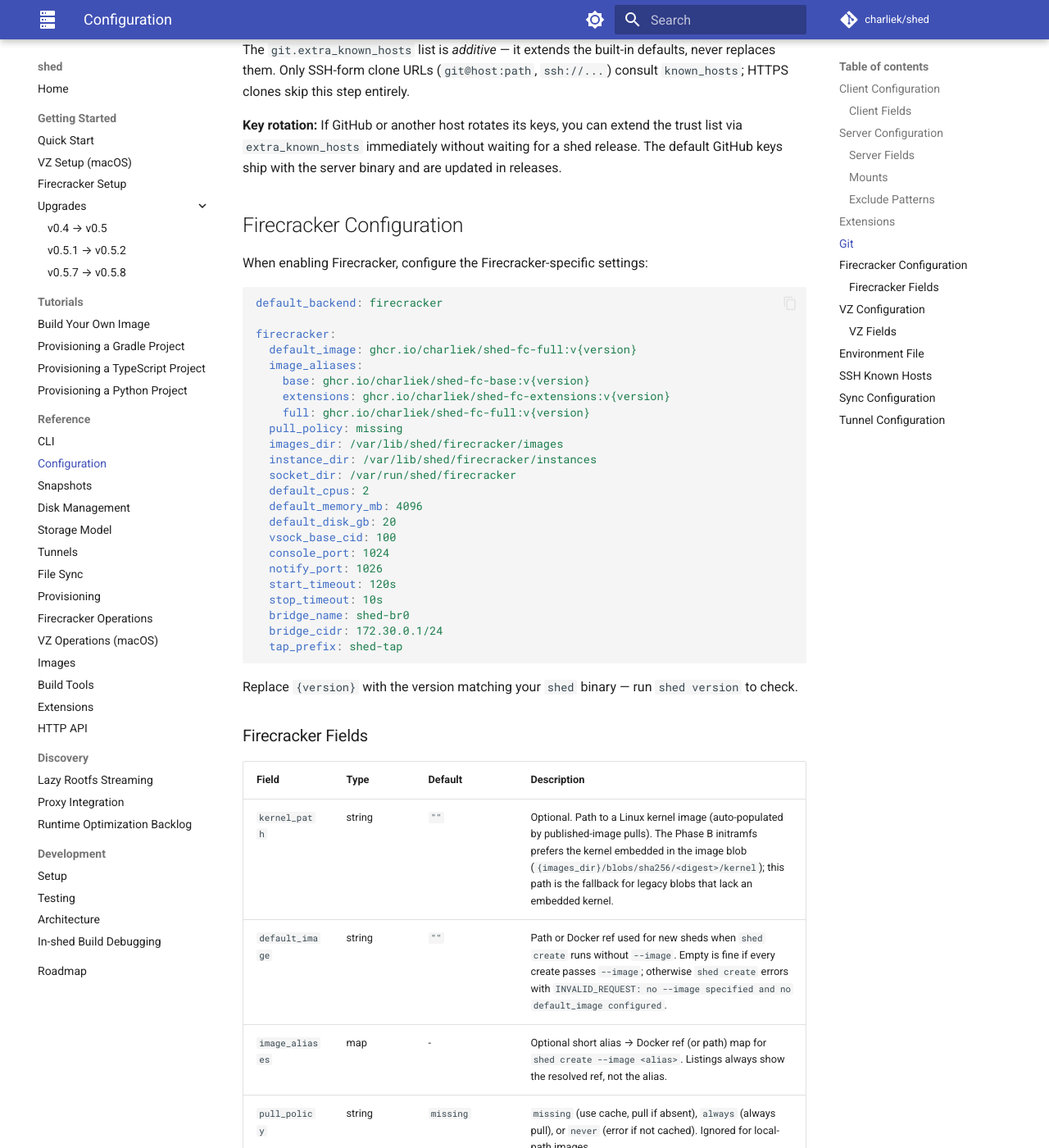
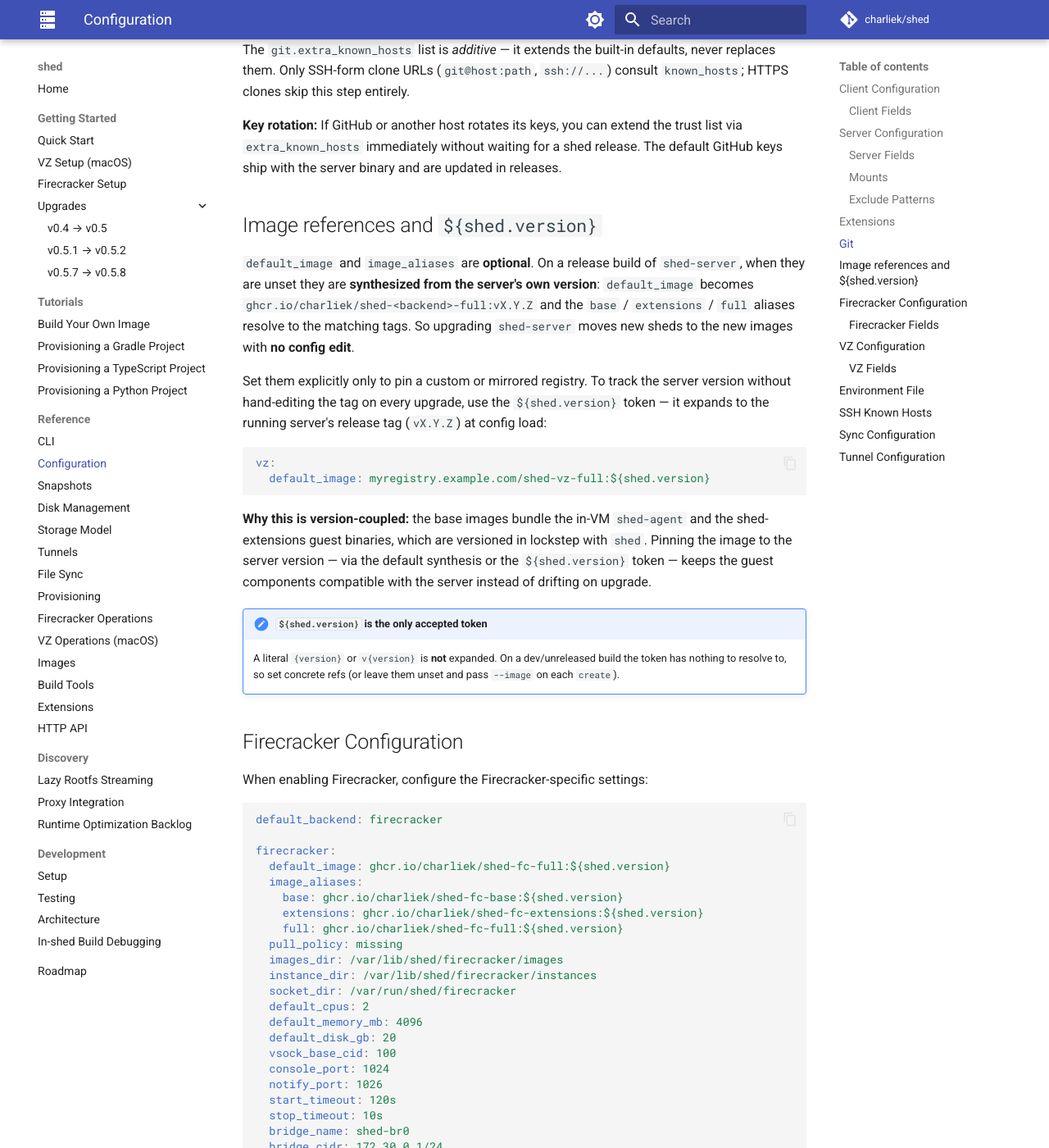
Before and after one commit to charliek/shed, an MkDocs documentation site: the page built from docs/reference/configuration.md, in a window 1280 px wide and 1400 px high, scrolled down 5130 px. Shown: the whole window at 82% size. Built offline with MkDocs 1.6.1 and Material for MkDocs 9.7.7, drawn with Linux system fonts in a browser that asks for light colours; comment, search, counter and statistics services are not loaded; some of the changed text lies outside the part shown.

Commit message:
docs: fix ${shed.version} token syntax + add explainer
configuration.md / images.md used 'v{version}' as if it were a literal
config value; the only token shed expands is ${shed.version}. Replace the
config-context occurrences with ${shed.version}, show the published-image
tags + Dockerfile FROM as concrete :vX.Y.Z (the token is shed-config only),
and add an 'Image references and ${shed.version}' section: default_image/
image_aliases are optional and synthesized from the server version; use the
token for a custom/mirror ref; why it's version-coupled (base images bundle
the version-locked shed-agent + extensions). README's embedded config (also
affected) is handled by the README slim-down in this PR.

Co-Authored-By: Claude Opus 4.8 (1M context) <noreply@anthropic.com>

````diff
--- a/docs/reference/configuration.md
+++ b/docs/reference/configuration.md
@@ -197,6 +197,35 @@ The `git.extra_known_hosts` list is *additive* — it extends the built-in defau
 
 **Key rotation:** If GitHub or another host rotates its keys, you can extend the trust list via `extra_known_hosts` immediately without waiting for a shed release. The default GitHub keys ship with the server binary and are updated in releases.
 
+## Image references and `${shed.version}`
+
+`default_image` and `image_aliases` are **optional**. On a release build of
+`shed-server`, when they are unset they are **synthesized from the server's own
+version**: `default_image` becomes `ghcr.io/charliek/shed-<backend>-full:vX.Y.Z`
+and the `base` / `extensions` / `full` aliases resolve to the matching tags. So
+upgrading `shed-server` moves new sheds to the new images with **no config edit**.
+
+Set them explicitly only to pin a custom or mirrored registry. To track the
+server version without hand-editing the tag on every upgrade, use the
+`${shed.version}` token — it expands to the running server's release tag
+(`vX.Y.Z`) at config load:
+
+```yaml
+vz:
+  default_image: myregistry.example.com/shed-vz-full:${shed.version}
+```
+
+**Why this is version-coupled:** the base images bundle the in-VM `shed-agent`
+and the shed-extensions guest binaries, which are versioned in lockstep with
+`shed`. Pinning the image to the server version — via the default synthesis or
+the `${shed.version}` token — keeps the guest components compatible with the
+server instead of drifting on upgrade.
+
+!!! note "`${shed.version}` is the only accepted token"
+    A literal `{version}` or `v{version}` is **not** expanded. On a dev/unreleased
+    build the token has nothing to resolve to, so set concrete refs (or leave them
+    unset and pass `--image` on each `create`).
+
 ## Firecracker Configuration
 
 When enabling Firecracker, configure the Firecracker-specific settings:
@@ -205,11 +234,11 @@ When enabling Firecracker, configure the Firecracker-specific settings:
 default_backend: firecracker
 
 firecracker:
-  default_image: ghcr.io/charliek/shed-fc-full:v{version}
+  default_image: ghcr.io/charliek/shed-fc-full:${shed.version}
   image_aliases:
-    base: ghcr.io/charliek/shed-fc-base:v{version}
-    extensions: ghcr.io/charliek/shed-fc-extensions:v{version}
-    full: ghcr.io/charliek/shed-fc-full:v{version}
+    base: ghcr.io/charliek/shed-fc-base:${shed.version}
+    extensions: ghcr.io/charliek/shed-fc-extensions:${shed.version}
+    full: ghcr.io/charliek/shed-fc-full:${shed.version}
   pull_policy: missing
   images_dir: /var/lib/shed/firecracker/images
   instance_dir: /var/lib/shed/firecracker/instances
@@ -227,7 +256,10 @@ firecracker:
   tap_prefix: shed-tap
 ```
 
-Replace `{version}` with the version matching your `shed` binary — run `shed version` to check.
+The `${shed.version}` token above resolves to the running server's release tag —
+see [Image references and `${shed.version}`](#image-references-and-shedversion).
+These fields are optional; left unset on a release build they are synthesized
+from the server version.
 
 ### Firecracker Fields
 
@@ -274,11 +306,11 @@ vz:
   vfkit_path: vfkit
   kernel_path: ~/Library/Application Support/shed/vz/vmlinux
   initrd_path: ~/Library/Application Support/shed/vz/initrd.img
-  default_image: ghcr.io/charliek/shed-vz-full:v{version}
+  default_image: ghcr.io/charliek/shed-vz-full:${shed.version}
   image_aliases:
-    base: ghcr.io/charliek/shed-vz-base:v{version}
-    extensions: ghcr.io/charliek/shed-vz-extensions:v{version}
-    full: ghcr.io/charliek/shed-vz-full:v{version}
+    base: ghcr.io/charliek/shed-vz-base:${shed.version}
+    extensions: ghcr.io/charliek/shed-vz-extensions:${shed.version}
+    full: ghcr.io/charliek/shed-vz-full:${shed.version}
   pull_policy: missing
   images_dir: ~/Library/Application Support/shed/vz/
   instance_dir: ~/Library/Application Support/shed/vz/instances
````
Also changed, not shown: docs/reference/images.md (+13 -9 lines).
